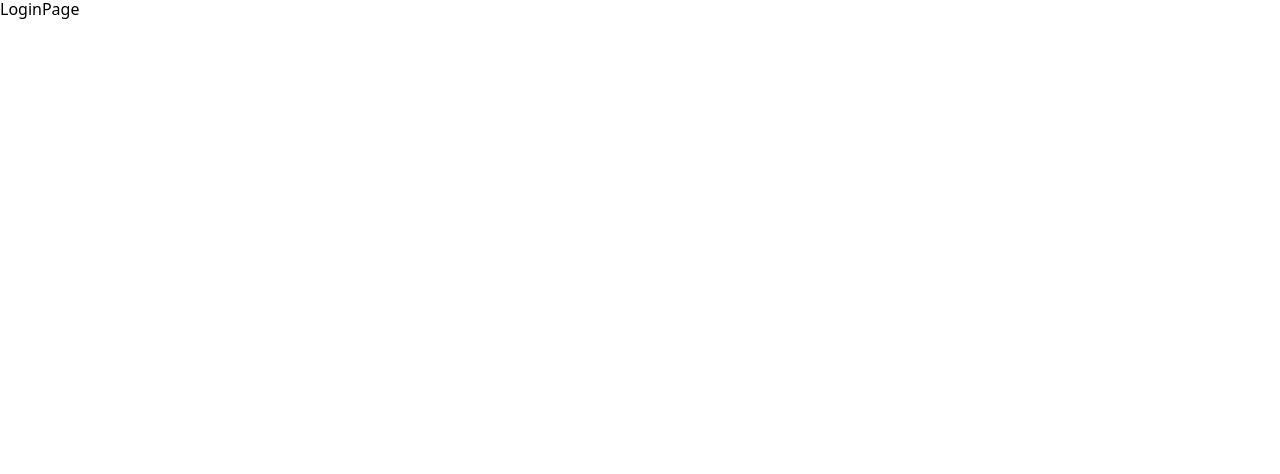
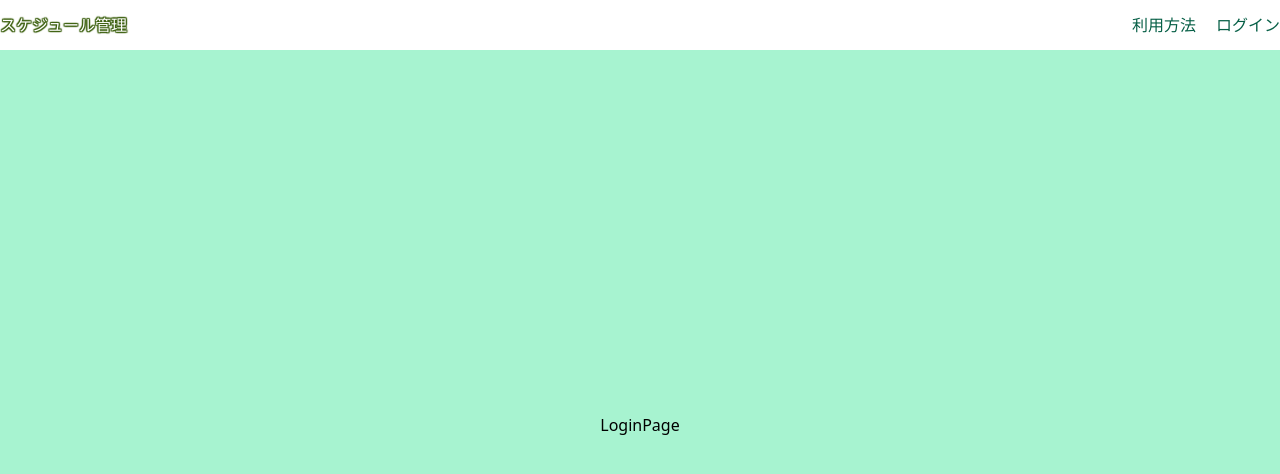
Before and after one commit to Hashimoto-Noriaki/react-calender-app, a React (Vite) app: page /login in a window 1280 px wide. Shown: the top 474 px of the page. Built offline with nearby package versions, Linux system fonts and the light colour scheme.

Commit message:
/loginでToPageと表示させる

```diff
--- a/src/components/pages/TopPage.tsx
+++ b/src/components/pages/TopPage.tsx
@@ -1,8 +1,7 @@
-import { NotLoginLayout } from "../templates/NotLoginLayout";
+import { PrimaryBtn } from "../atoms/PrimaryBtn";
 
 export const TopPage = () => {
   return (
-    <NotLoginLayout>
       <div className="text-center">
         <h1 className="text-7xl logo">スケジュール管理APP</h1>
         <p className="pt-[10vh] text-5xl">
@@ -10,10 +9,9 @@ export const TopPage = () => {
         </p>
         <div className="pt-[20vh]">
           <button className="bg-emerald-800 text-white p-4 text-lg rounded-lg">
-            ログイン
+            <PrimaryBtn>ログイン</PrimaryBtn>
           </button>
         </div>
       </div>
-    </NotLoginLayout>
   );
 }
--- a/src/components/templates/NotLoginLayout.tsx
+++ b/src/components/templates/NotLoginLayout.tsx
@@ -1,10 +1,6 @@
-import { ReactNode } from "react";
+import { Outlet } from "react-router-dom";
 
-type PropsType = {
-    children: ReactNode
-}
-
-export const NotLoginLayout = ({children}:PropsType) => {
+export const NotLoginLayout = () => {
   return (
     <div className="relative">
         <header className="bg-white leading-[50px] fixed top-0  left-0 right-0">
@@ -19,7 +15,7 @@ export const NotLoginLayout = ({children}:PropsType) => {
             </div>
         </header>
         <main className="pt-[50px] bg-gradient-to-t from bg-emerald-100 bg-emerald-200 h-screen flex flex-col justify-center items-center">
-            {children}
+            <Outlet/>
         </main>
     </div>
     );
--- a/src/routes.tsx
+++ b/src/routes.tsx
@@ -1,8 +1,15 @@
 import { createBrowserRouter } from "react-router-dom"
 import { TopPage} from "./components/pages/TopPage"
 import { LoginPage } from "./components/pages/LoginPage"
+import { NotLoginLayout } from "./components/templates/NotLoginLayout"
 
 export const router = createBrowserRouter([
-    {path: "/",element:<TopPage/>},
-    {path: "/login",element:<LoginPage/>}
+    {
+        path: "/",
+        element: <NotLoginLayout/>,
+        children:[
+            {index: true,element:<TopPage/>},
+            {path: "/login",element:<LoginPage/>}
+        ]
+    }
 ])
```
